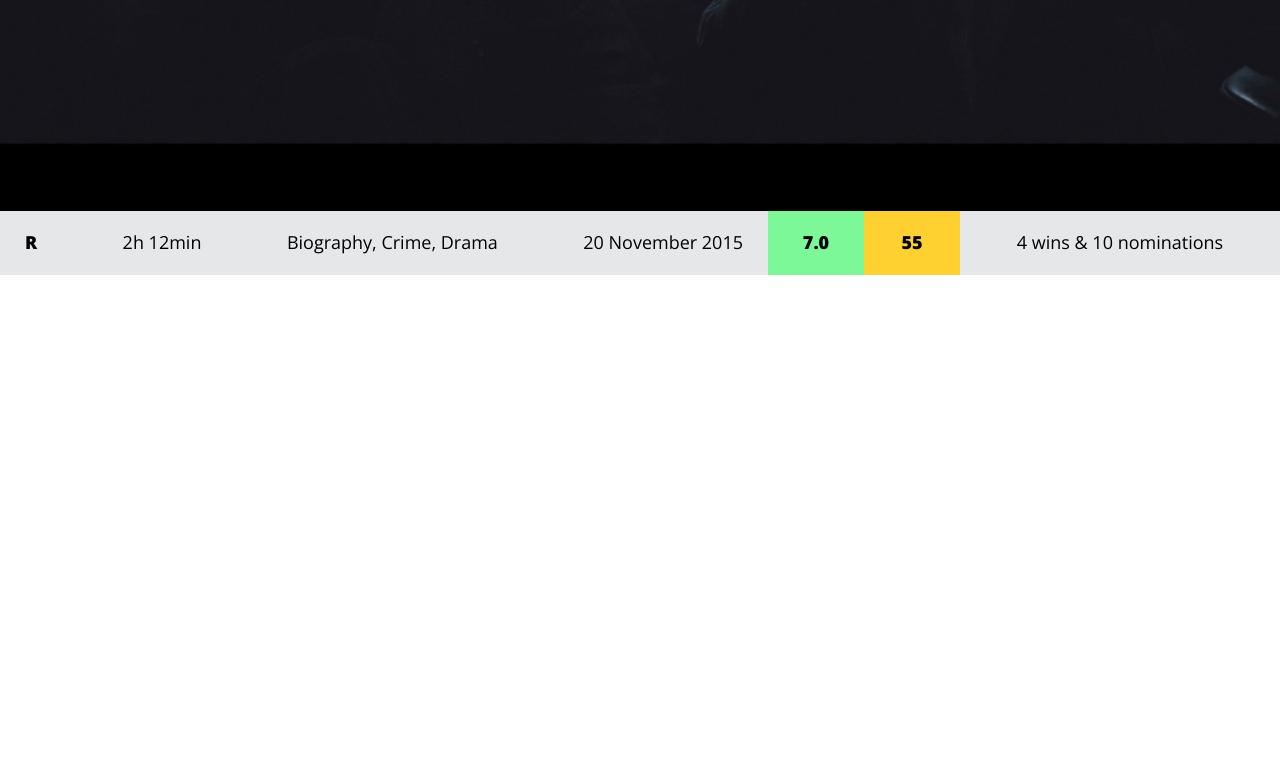
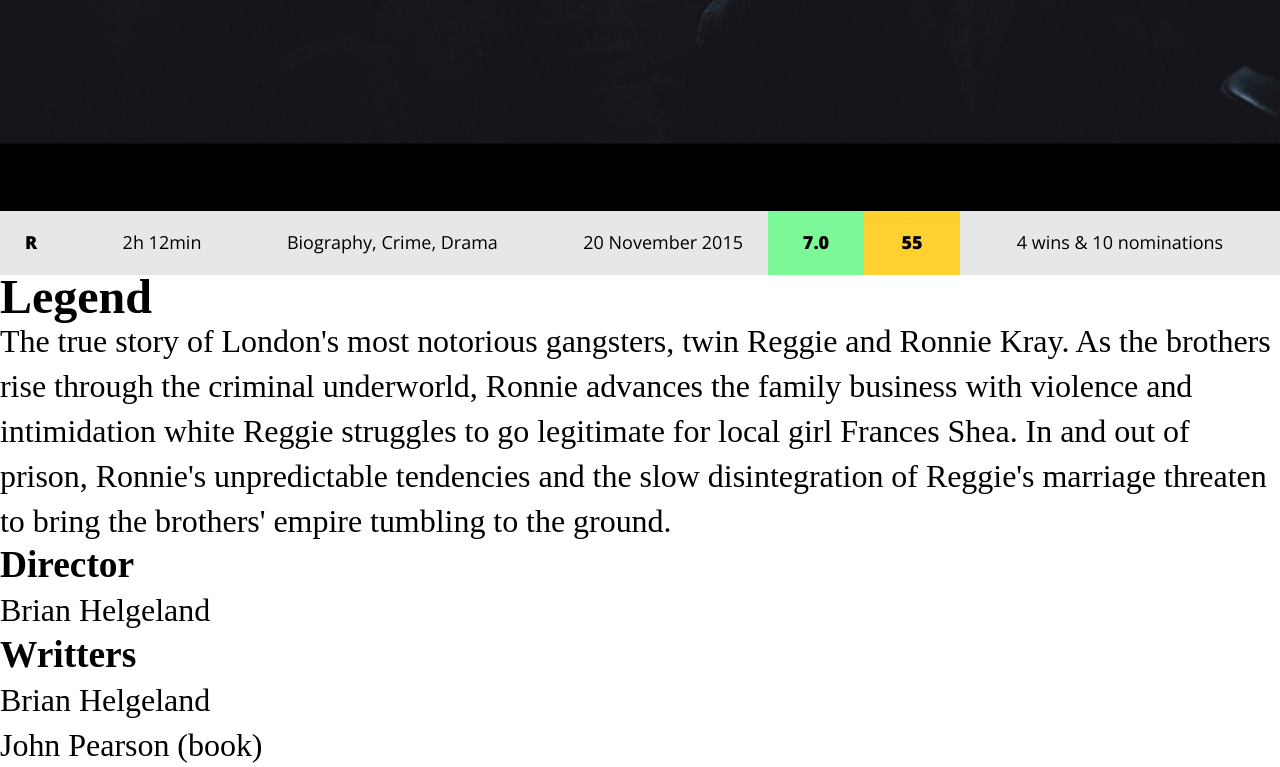
Before and after one commit to da-silva-gomes/imdbChallenge, a plain HTML site: page index.html in a window 1280 px wide. Shown: the part 618-1385 px from the top of the page. Before the commit the page ends 893 px from the top, so only its background shows below. Drawn offline with nearby package versions, Linux system fonts and the light colour scheme.

Commit message:
Description part html cut added to the page.

```diff
--- a/index.html
+++ b/index.html
@@ -43,5 +43,24 @@
       </div>
     </div>
   </div>
+  <div class="description_section">
+    <h2>Legend</h2>
+    <div class="square">
+      <div>
+        <p>The true story of London's most notorious gangsters, twin Reggie and Ronnie Kray. As the brothers rise through the criminal underworld, Ronnie advances the family business with violence and intimidation white Reggie struggles to go legitimate for local girl Frances Shea. In and out of prison, Ronnie's unpredictable tendencies and the slow disintegration of Reggie's marriage threaten to bring the brothers' empire tumbling to the ground.</p>
+      </div>
+      <div>
+        <div>
+          <h3>Director</h3>
+          <p>Brian Helgeland</p>
+        </div>
+        <div>
+          <h3>Writters</h3>
+          <p>Brian Helgeland</p>
+          <p>John Pearson (book)</p>
+        </div>
+      </div>
+    </div>
+  </div>
 </body>
 </html>
```
